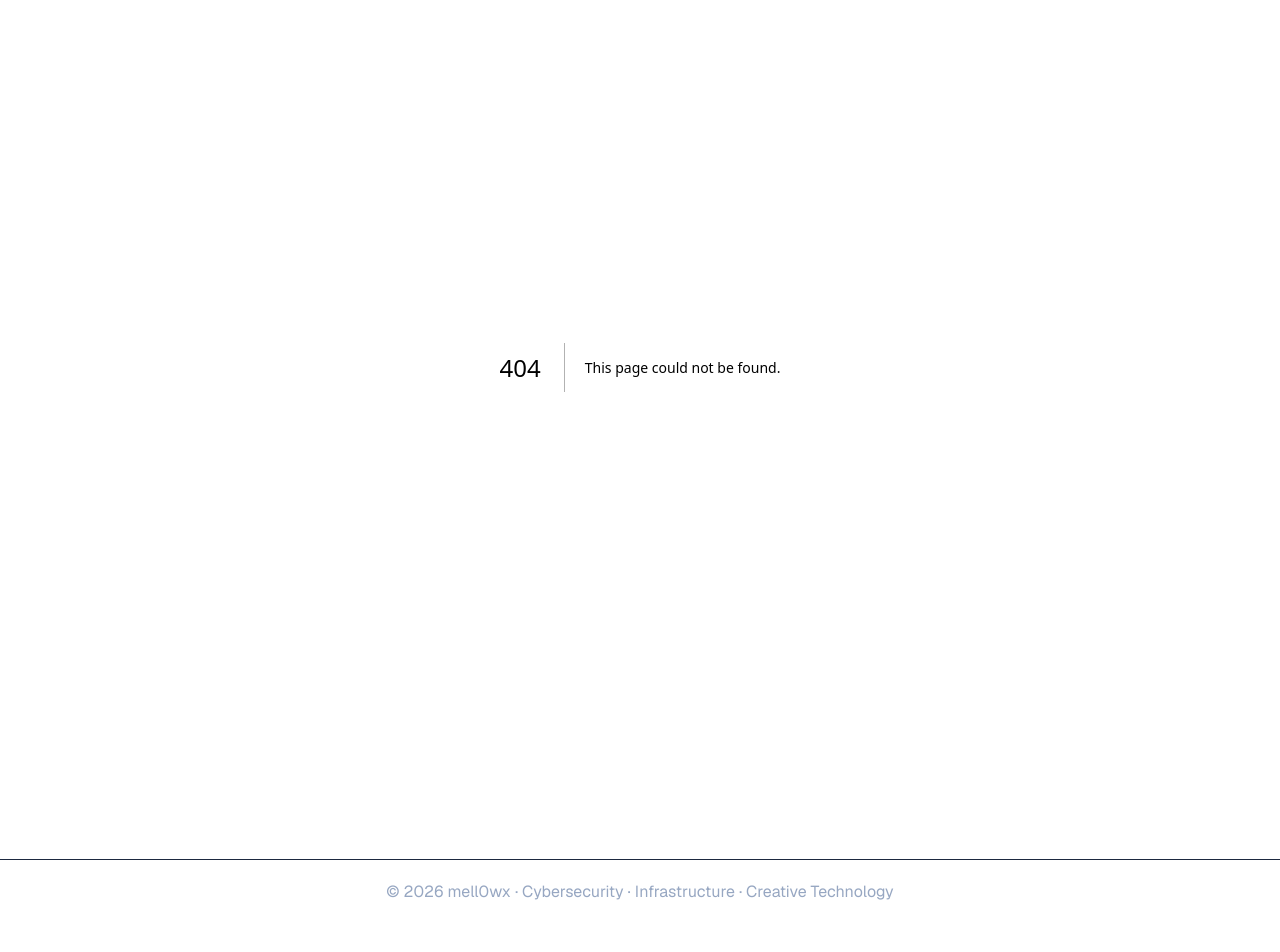
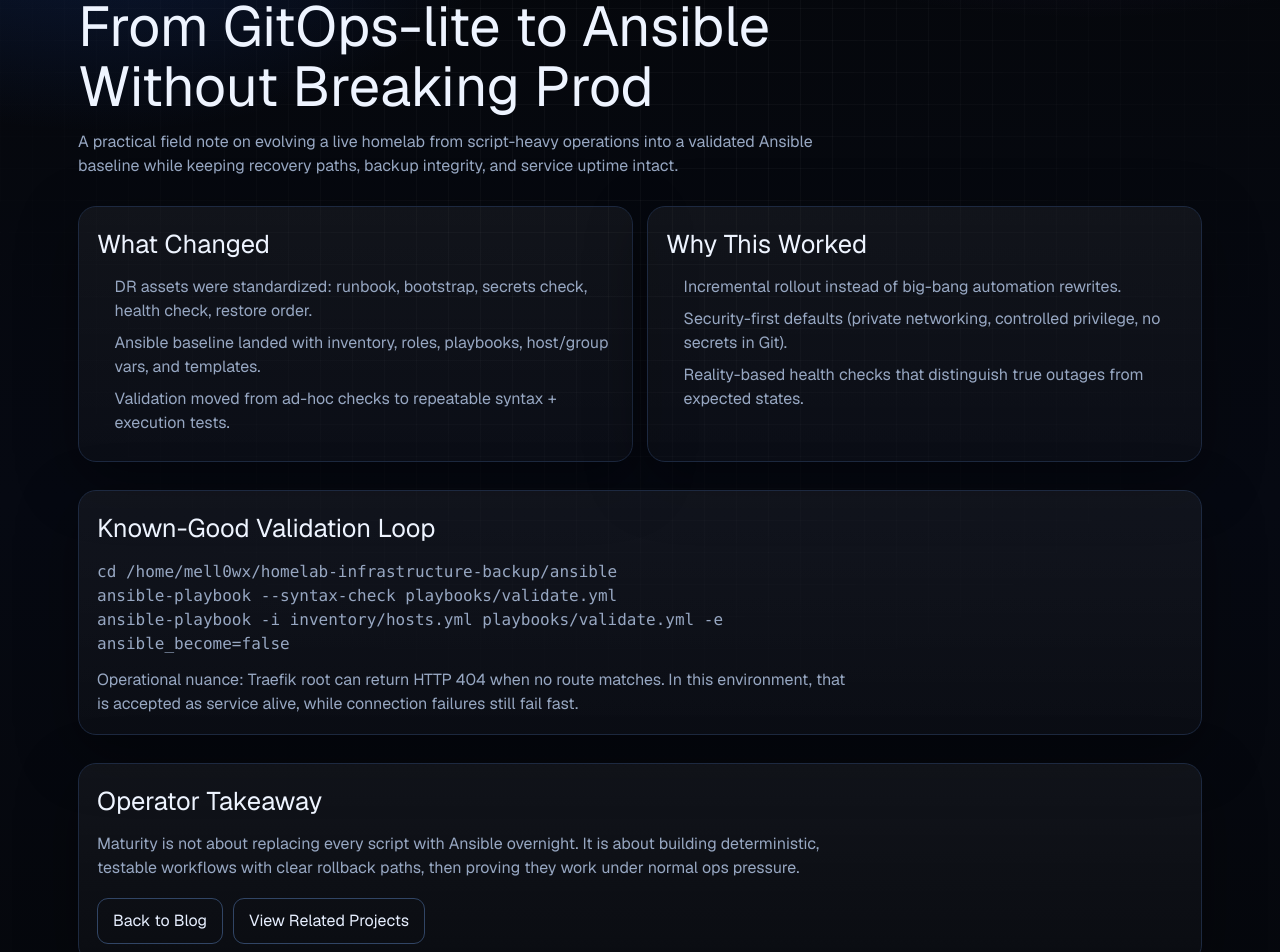
Before and after one commit to egrexsec/mell0wx-brand-hq-pro, a Next.js app: page /blog/gitops-lite-to-ansible-without-breaking-prod in a window 1280 px wide. Before the commit this address had no page. Shown: the part 120-1072 px from the top of the page. Before the commit the page ends 1044 px from the top, so only its background shows below. Built offline with nearby package versions, Linux system fonts and the light colour scheme.

Commit message:
Add new blog post on GitOps-lite to Ansible maturity

```diff
--- /dev/null
+++ b/src/app/blog/gitops-lite-to-ansible-without-breaking-prod/page.tsx
@@ -0,0 +1,56 @@
+import Link from "next/link";
+
+export default function GitOpsLiteToAnsibleWithoutBreakingProdPage() {
+  return (
+    <article>
+      <p className="kicker">Published · Homelab Operations · Automation Maturity</p>
+      <h1 className="hero-title">From GitOps-lite to Ansible Without Breaking Prod</h1>
+      <p className="sub">
+        A practical field note on evolving a live homelab from script-heavy operations into a validated Ansible
+        baseline while keeping recovery paths, backup integrity, and service uptime intact.
+      </p>
+
+      <section className="section grid grid-2">
+        <article className="glass card">
+          <h2>What Changed</h2>
+          <ul className="list-tight sub">
+            <li>DR assets were standardized: runbook, bootstrap, secrets check, health check, restore order.</li>
+            <li>Ansible baseline landed with inventory, roles, playbooks, host/group vars, and templates.</li>
+            <li>Validation moved from ad-hoc checks to repeatable syntax + execution tests.</li>
+          </ul>
+        </article>
+        <article className="glass card">
+          <h2>Why This Worked</h2>
+          <ul className="list-tight sub">
+            <li>Incremental rollout instead of big-bang automation rewrites.</li>
+            <li>Security-first defaults (private networking, controlled privilege, no secrets in Git).</li>
+            <li>Reality-based health checks that distinguish true outages from expected states.</li>
+          </ul>
+        </article>
+      </section>
+
+      <section className="section glass card">
+        <h2>Known-Good Validation Loop</h2>
+        <pre className="sub" style={{ whiteSpace: "pre-wrap" }}>{`cd /home/mell0wx/homelab-infrastructure-backup/ansible
+ansible-playbook --syntax-check playbooks/validate.yml
+ansible-playbook -i inventory/hosts.yml playbooks/validate.yml -e ansible_become=false`}</pre>
+        <p className="sub" style={{ marginTop: 12 }}>
+          Operational nuance: Traefik root can return HTTP 404 when no route matches. In this environment, that is
+          accepted as service alive, while connection failures still fail fast.
+        </p>
+      </section>
+
+      <section className="section glass card">
+        <h2>Operator Takeaway</h2>
+        <p className="sub">
+          Maturity is not about replacing every script with Ansible overnight. It is about building deterministic,
+          testable workflows with clear rollback paths, then proving they work under normal ops pressure.
+        </p>
+        <div className="btn-row">
+          <Link href="/blog" className="btn">Back to Blog</Link>
+          <Link href="/projects" className="btn">View Related Projects</Link>
+        </div>
+      </section>
+    </article>
+  );
+}
--- a/src/components/site-data.ts
+++ b/src/components/site-data.ts
@@ -59,6 +59,12 @@ export const blogTopics = [
 
 export const blogPosts = [
   {
+    title: "From GitOps-lite to Ansible Without Breaking Prod",
+    summary: "How I moved from script-heavy ops to validated automation without trading away uptime or recoverability.",
+    href: "/blog/gitops-lite-to-ansible-without-breaking-prod",
+    status: "Published",
+  },
+  {
     title: "When a Routine Update Put My Homelab to Sleep",
     summary: "A real incident on update-driven suspend behavior, and how to balance patching with uptime guardrails.",
     href: "/blog/when-a-routine-update-put-my-homelab-to-sleep",
```
